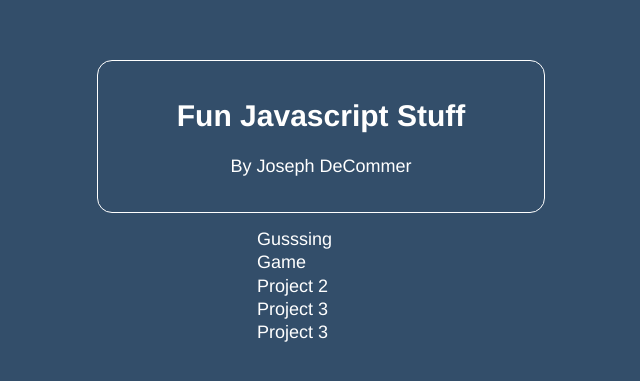
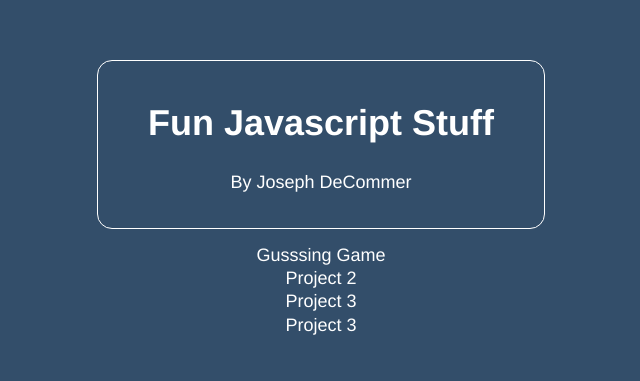
Before and after one commit to DeCommer/coursework, a plain HTML site: page index.html in a window 1280 px wide. Shown: the part 247-628 px from the top of the page, without its empty margins (319-959 px from the left). Drawn offline with Linux system fonts and the light colour scheme.

Commit message:
daily practice

```diff
--- a/css/main.css
+++ b/css/main.css
@@ -1,5 +1,13 @@
-* { box-sizing: border-box; }
-html { font-size: 62.5%; }
+* {
+  box-sizing: border-box;
+}
+html {
+  font-size: 62.5%;
+}
+h1 {
+  font-size: 2em;
+}
+
 body {
     background-color: #334e6a;
   margin: 0;
@@ -9,6 +17,7 @@ body {
   line-height: 1.3;
   color: #292929;
 }
+
 header{
     text-align: center;
     width: 35%;
@@ -18,18 +27,11 @@ header{
     border: 1px solid #fff;
     border-radius: 15px;
 }
-/* headings */
-h1 { font-size: 3rem; }
-h2 { font-size: 2.4rem; }
-h3 { font-size: 2rem; }
-h4 { font-size: 1.8rem; }
-h5 { font-size: 1.6rem; }
-h6 { font-size: 1.4rem; }
 
 .links {
-  width: 10%;
+  width: 20%;
   margin: 15px auto;
-  text-align: left;
+  text-align: center;
 }
 
 a {
--- a/index.html
+++ b/index.html
@@ -5,6 +5,7 @@
     <meta name="viewport" content="width=device-width, initial-scale=1.0">
     <link rel="stylesheet" href="./css/main.css"/>
     <script src="./js/main.js" defer></script>
+    <script src="./js/arrays.js" defer></script>
     <title>Javascript Practice</title>
 </head>
 
--- /dev/null
+++ b/js/arrays.js
@@ -0,0 +1,3 @@
+let arr = ['a', 'b', 'c', 'd', 'e'];
+
+console.log(arr.slice(2, arr.length));
```
